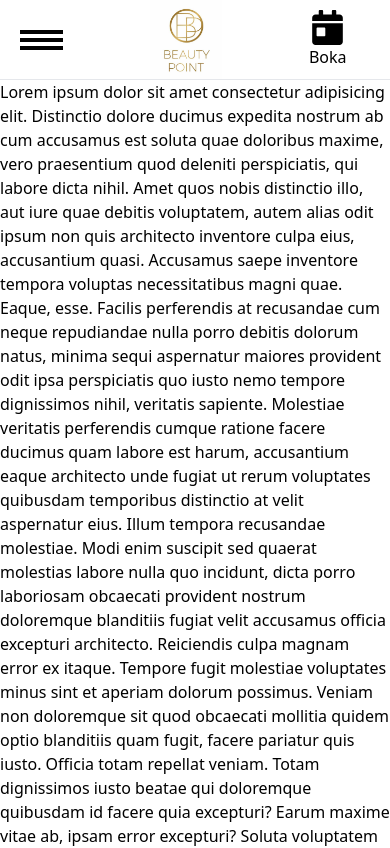
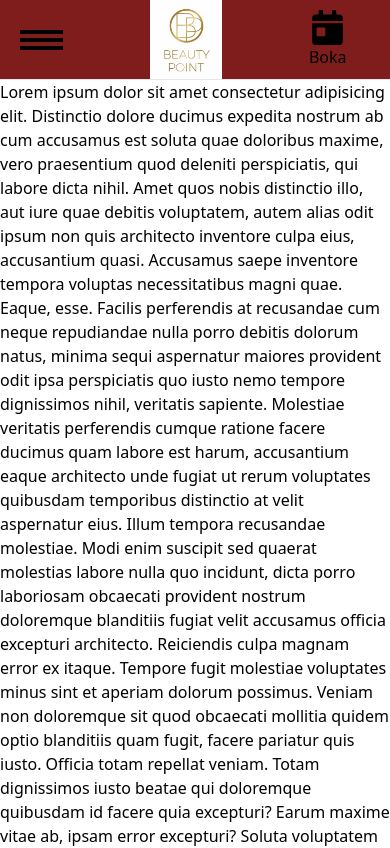
Before and after one commit to metinmayi/nextjs, a Next.js app: page / in a window 390 px wide. Shown: the top 848 px of the page. Built offline with nearby package versions, Linux system fonts and the light colour scheme.

Commit message:
Created logic for a slide-down hamburger menu

```diff
--- a/src/components/Navbar/HamburgerMenu/HamburgerMenu.tsx
+++ b/src/components/Navbar/HamburgerMenu/HamburgerMenu.tsx
@@ -1,9 +1,18 @@
+import NavbarContent from "../NavbarContent/NavbarContent";
+import { toggleNavbarContentVisibility } from "./toggleNavbarContentVisibility.js";
+
 export default function HamburgerMenu() {
   return (
-    <div className="flex grow flex-col justify-center pl-5 gap-1">
-      <div className="h-1 w-1/2 bg-black"></div>
-      <div className="h-1 w-1/2 bg-black"></div>
-      <div className="h-1 w-1/2 bg-black"></div>
-    </div>
+    <>
+      <NavbarContent />
+      <div
+        className="flex grow flex-col justify-center pl-5 gap-1"
+        onClick={toggleNavbarContentVisibility}
+      >
+        <div className="h-1 w-1/2 bg-black"></div>
+        <div className="h-1 w-1/2 bg-black"></div>
+        <div className="h-1 w-1/2 bg-black"></div>
+      </div>
+    </>
   );
 }
--- /dev/null
+++ b/src/components/Navbar/HamburgerMenu/toggleNavbarContentVisibility.js
@@ -0,0 +1,6 @@
+export function toggleNavbarContentVisibility(){
+    const navbarContent = document.querySelector('#navbarContent');
+
+    navbarContent.classList.toggle('opacity-0');
+    navbarContent.classList.toggle('-translate-y-full');
+}
--- a/src/components/Navbar/Navbar.tsx
+++ b/src/components/Navbar/Navbar.tsx
@@ -4,11 +4,13 @@ import Logo from "./Logo/Logo";
 
 export default function Navbar() {
   return (
-    <nav className="fixed top-0 flex justify-between h-20 w-full border-b">
-      <HamburgerMenu />
-      {/* <Search /> */}
-      <Logo />
-      <BookingButton />
-    </nav>
+    <>
+      <nav className="fixed top-0 flex justify-between h-20 w-full border-b bg-red-900">
+        <HamburgerMenu />
+        {/* <Search /> */}
+        <Logo />
+        <BookingButton />
+      </nav>
+    </>
   );
 }
--- /dev/null
+++ b/src/components/Navbar/NavbarContent/NavbarContent.tsx
@@ -0,0 +1,14 @@
+export default function NavbarContent() {
+  return (
+    <ul
+      className="fixed top-20 w-full bg-slate-600 opacity-0 transition-all -translate-y-full -z-10"
+      id="navbarContent"
+    >
+      <li>asdads</li>
+      <li>dasd</li>
+      <li>asdas</li>
+      <li>dasda</li>
+      <li>dasdsa</li>
+    </ul>
+  );
+}
```
